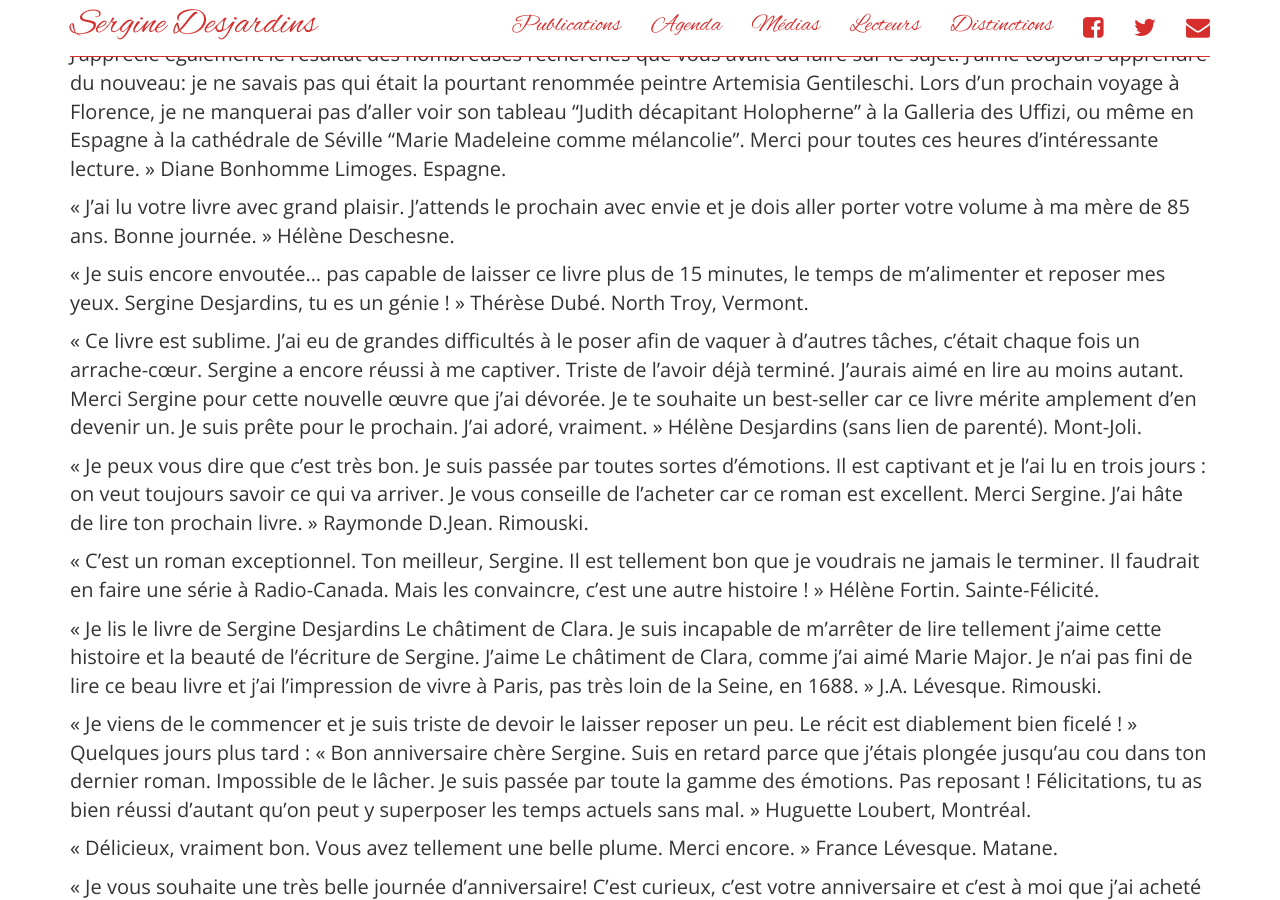
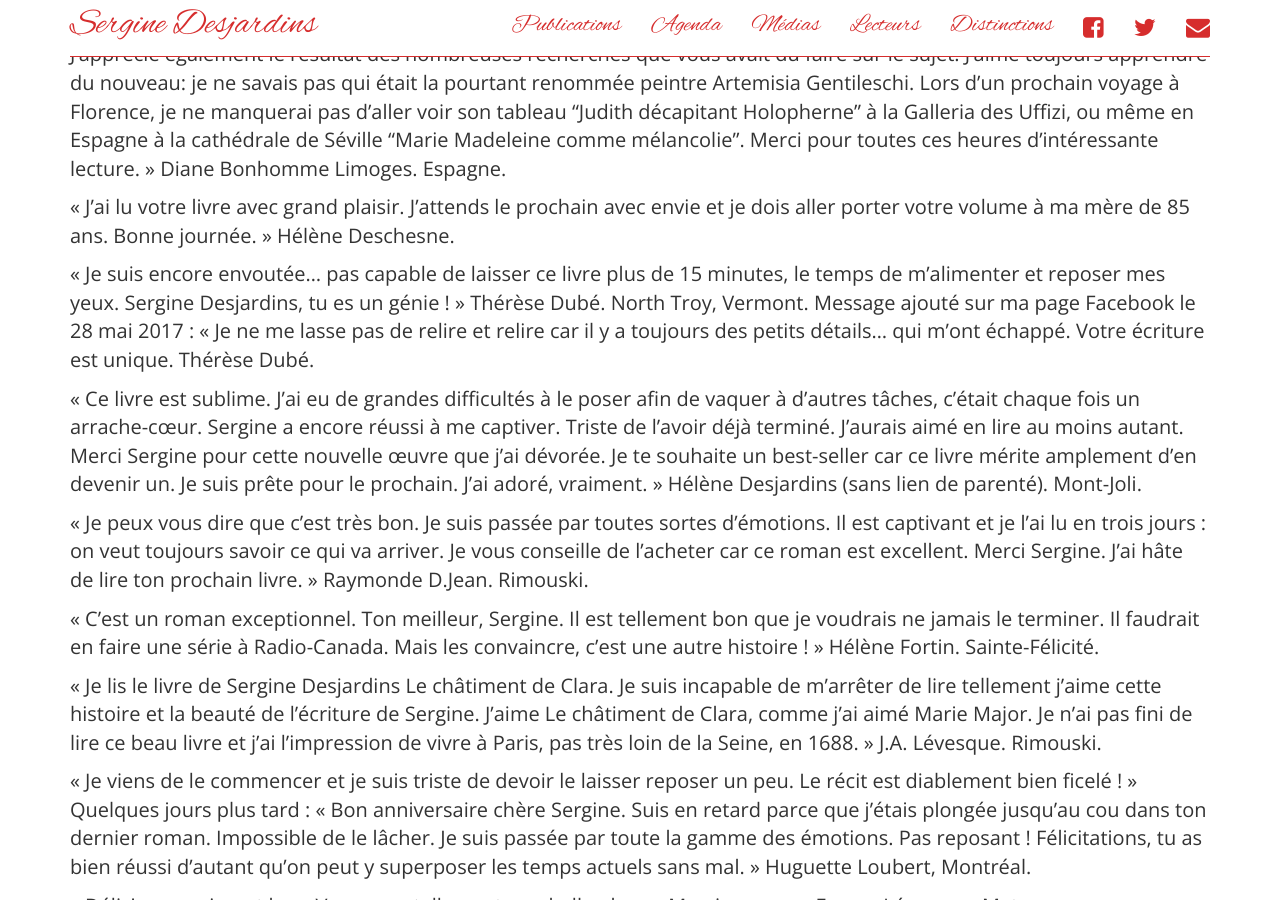
Before and after one commit to serginedesjardins/serginedesjardins.github.io, a Jekyll site: the page built from lecteurs.md, in a window 1280 px wide and 900 px high, scrolled down 2230 px. Built offline with Jekyll 4.4.1, drawn with Linux system fonts in a browser that asks for light colours; nearby versions of some CDN libraries.

Commit message:
Thérèse Dubé
J'ai ajouté ce qu'elle a écrit hier, 28 mai.

```diff
--- a/lecteurs.md
+++ b/lecteurs.md
@@ -36,7 +36,7 @@ permalink: /lecteurs/
 
 « J’ai lu votre livre avec grand plaisir. J’attends le prochain avec envie et je dois aller porter votre volume à ma mère de 85 ans. Bonne journée. » Hélène Deschesne.
 
-« Je suis encore envoutée… pas capable de laisser ce livre plus de 15 minutes, le temps de m’alimenter et reposer mes yeux. Sergine Desjardins, tu es un génie ! » Thérèse Dubé. North Troy, Vermont.
+« Je suis encore envoutée… pas capable de laisser ce livre plus de 15 minutes, le temps de m’alimenter et reposer mes yeux. Sergine Desjardins, tu es un génie ! » Thérèse Dubé. North Troy, Vermont. Message ajouté sur ma page Facebook le 28 mai 2017 : «  Je ne me lasse pas de relire et relire car il y a toujours des petits détails… qui m’ont échappé. Votre écriture est unique. Thérèse Dubé.
 
 « Ce livre est sublime. J’ai eu de grandes difficultés à le poser afin de vaquer à d’autres tâches, c’était chaque fois un arrache-cœur. Sergine a encore réussi à me captiver. Triste de l'avoir déjà terminé. J'aurais aimé en lire au moins autant. Merci Sergine pour cette nouvelle œuvre que j'ai dévorée. Je te souhaite un best-seller car ce livre mérite amplement d'en devenir un. Je suis prête pour le prochain. J’ai adoré, vraiment. » Hélène Desjardins (sans lien de parenté). Mont-Joli.
 
```
